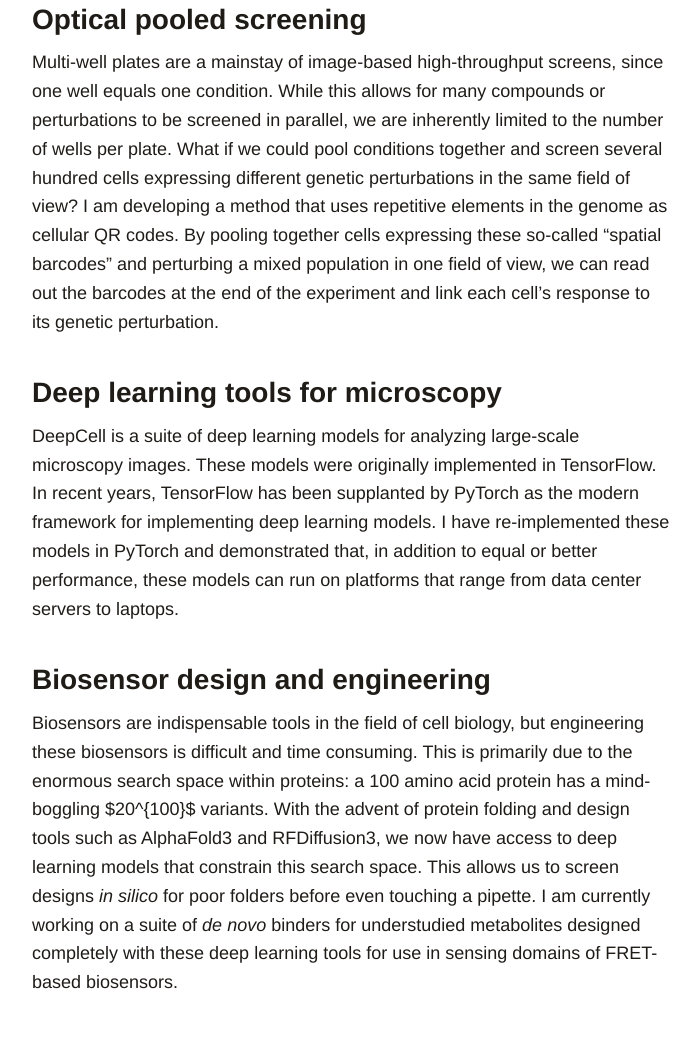
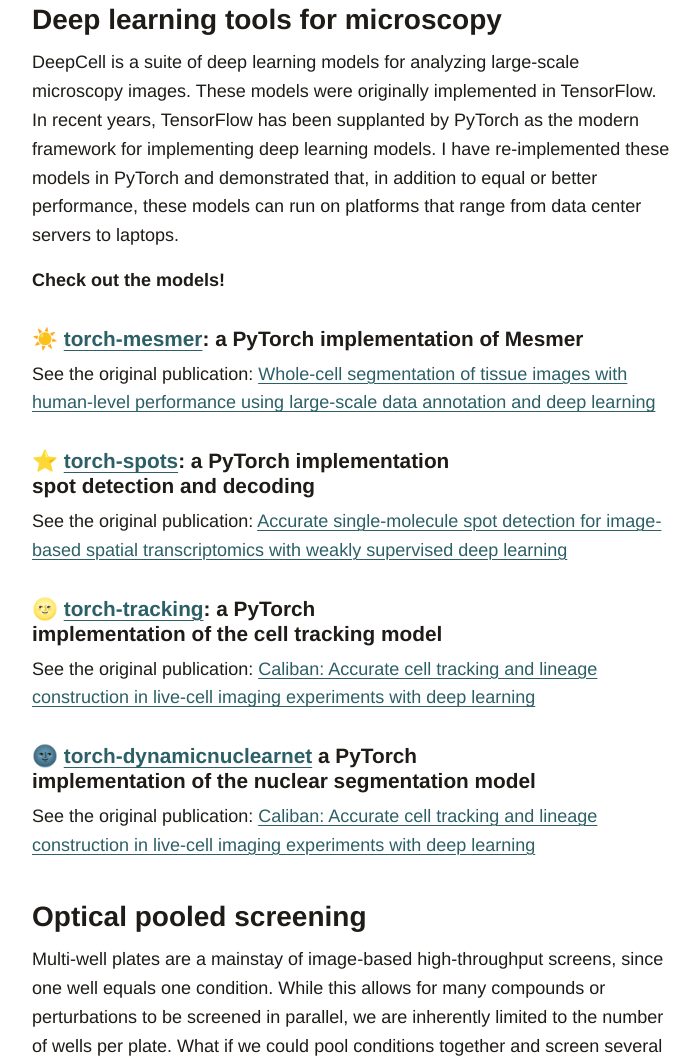
Before and after one commit to samholtzen/samholtzen.github.io, an Astro site: page /research in a window 1280 px wide. Shown: the part 308-1368 px from the top of the page, without its empty margins (244-944 px from the left). Built offline with nearby package versions, Linux system fonts and the light colour scheme; Astro itself is replaced by a stand-in of ours.

Commit message:
added refs to pytorch models

```diff
--- a/src/content/pages/research.md
+++ b/src/content/pages/research.md
@@ -4,11 +4,33 @@ title: Research
 
 My current work follows a few common threads: optical pooled screening, deep learning tools for microscopy image analysis, and biosensor design and engineering.
 
+## Deep learning tools for microscopy
+DeepCell is a suite of deep learning models for analyzing large-scale microscopy images. These models were originally implemented in TensorFlow. In recent years, TensorFlow has been supplanted by PyTorch as the modern framework for implementing deep learning models. I have re-implemented these models in PyTorch and demonstrated that, in addition to equal or better performance, these models can run on platforms that range from data center servers to laptops.
+
+**Check out the models!**
+
+### ☀️ **[torch-mesmer](https://github.com/vanvalenlab/torch-mesmer)**: a PyTorch implementation of Mesmer
+See the original publication: [Whole-cell segmentation of tissue images with human-level performance using large-scale data annotation and deep learning](https://www.nature.com/articles/s41587-021-01094-0)
+
+
+
+### ⭐️ **[torch-spots](https://github.com/vanvalenlab/torch-spots)**: a PyTorch implementation spot detection and decoding
+See the original publication: [Accurate single-molecule spot detection for image-based spatial transcriptomics with weakly supervised deep learning](https://www.cell.com/cell-systems/fulltext/S2405-4712(24)00121-2)
+
+
+
+### 🌝 **[torch-tracking](https://github.com/vanvalenlab/torch-tracking)**: a PyTorch implementation of the cell tracking model
+See the original publication: [Caliban: Accurate cell tracking and lineage construction in live-cell imaging experiments with deep learning](https://www.biorxiv.org/content/10.1101/803205v4.full)
+
+
+
+### 🌚 **[torch-dynamicnuclearnet](https://github.com/vanvalenlab/torch-dynamicnuclearnet)** a PyTorch implementation of the nuclear segmentation model
+See the original publication: [Caliban: Accurate cell tracking and lineage construction in live-cell imaging experiments with deep learning](https://www.biorxiv.org/content/10.1101/803205v4.full)
+
+
+
 ## Optical pooled screening
 Multi-well plates are a mainstay of image-based high-throughput screens, since one well equals one condition. While this allows for many compounds or perturbations to be screened in parallel, we are inherently limited to the number of wells per plate. What if we could pool conditions together and screen several hundred cells expressing different genetic perturbations in the same field of view? I am developing a method that uses repetitive elements in the genome as cellular QR codes. By pooling together cells expressing these so-called "spatial barcodes" and perturbing a mixed population in one field of view, we can read out the barcodes at the end of the experiment and link each cell's response to its genetic perturbation.
 
-## Deep learning tools for microscopy
-DeepCell is a suite of deep learning models for analyzing large-scale microscopy images. These models were originally implemented in TensorFlow. In recent years, TensorFlow has been supplanted by PyTorch as the modern framework for implementing deep learning models. I have re-implemented these models in PyTorch and demonstrated that, in addition to equal or better performance, these models can run on platforms that range from data center servers to laptops.
-
 ## Biosensor design and engineering
 Biosensors are indispensable tools in the field of cell biology, but engineering these biosensors is difficult and time consuming. This is primarily due to the enormous search space within proteins: a 100 amino acid protein has a mind-boggling $20^{100}$ variants. With the advent of protein folding and design tools such as AlphaFold3 and RFDiffusion3, we now have access to deep learning models that constrain this search space. This allows us to screen designs *in silico* for poor folders before even touching a pipette. I am currently working on a suite of *de novo* binders for understudied metabolites designed completely with these deep learning tools for use in sensing domains of FRET-based biosensors.
```
